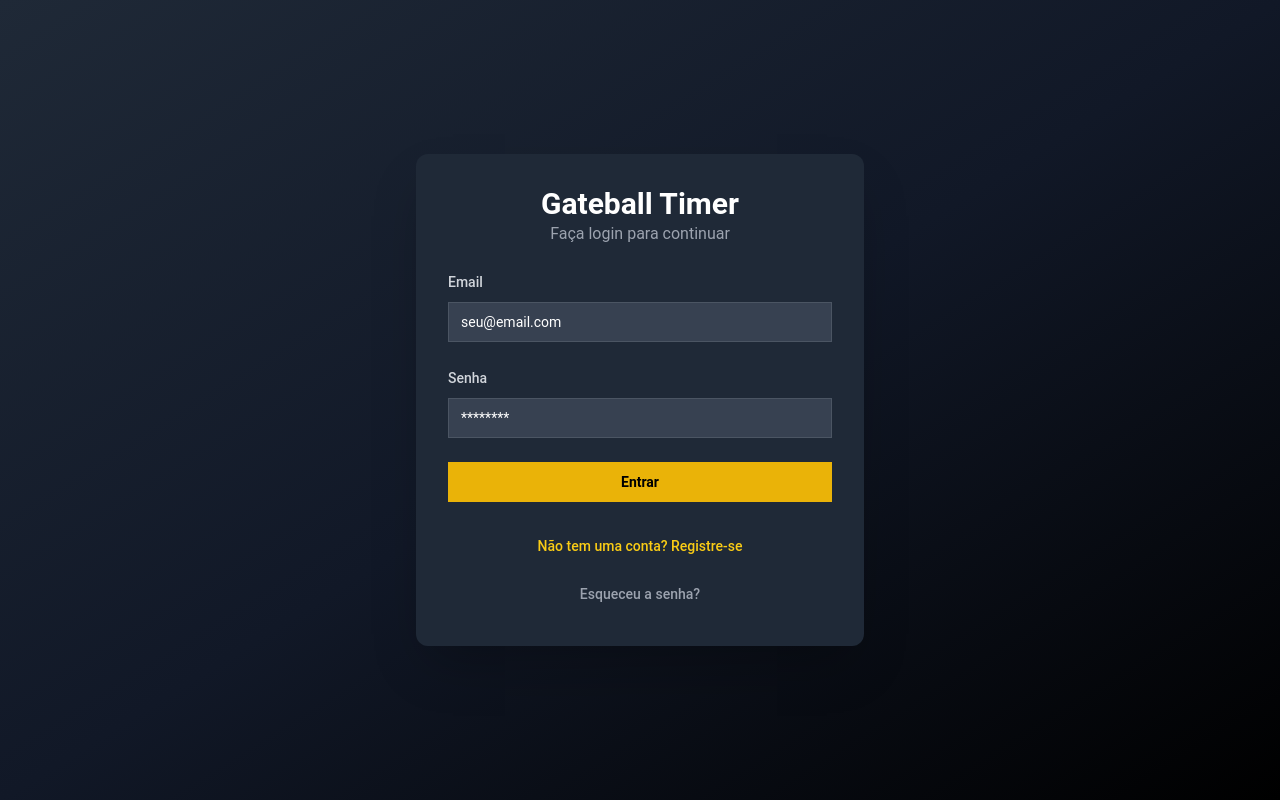
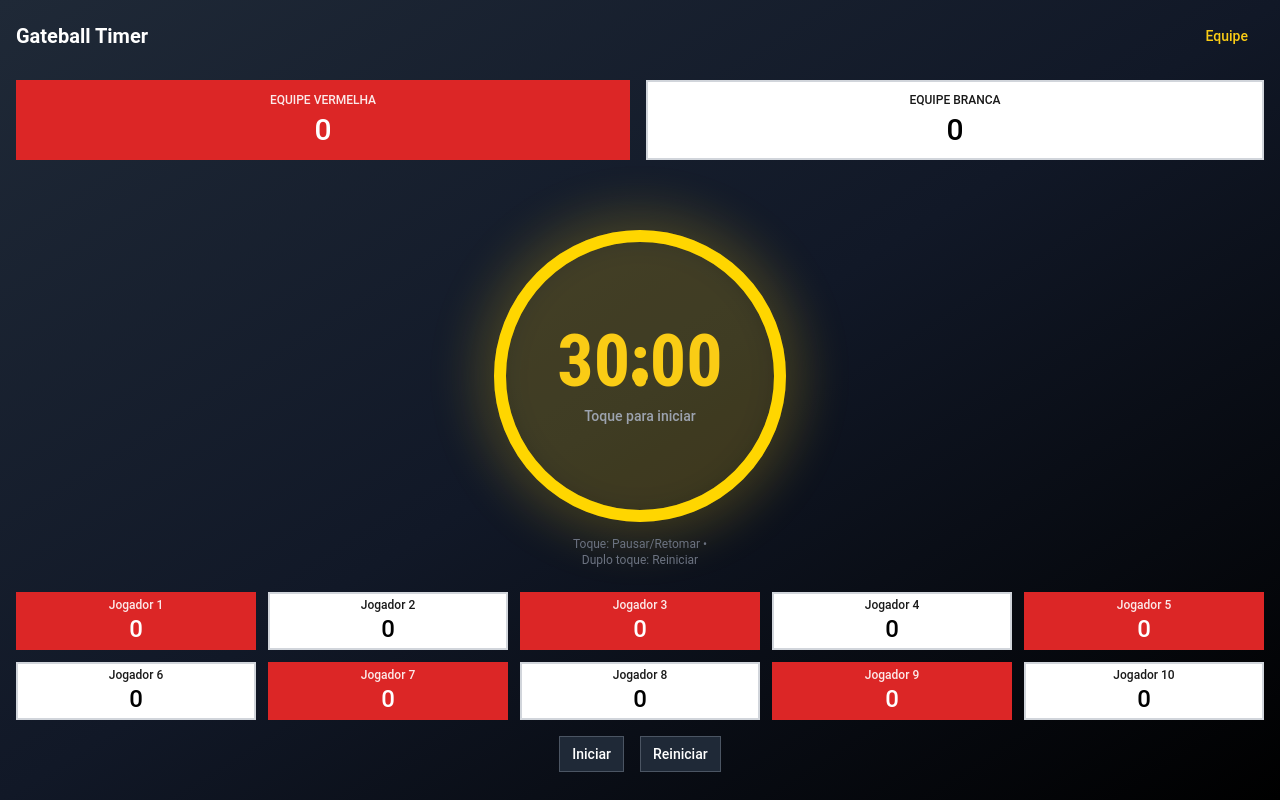
Before and after one commit to satochi-yamamoto/timergateBall-web, a React (Vite) app: page / in a window 1280 px wide. Before the commit this address led to /auth. Built offline with nearby package versions, Linux system fonts and the light colour scheme.

Commit message:
Add visitor mode home screen

```diff
--- a/src/App.jsx
+++ b/src/App.jsx
@@ -4,6 +4,7 @@ import { Helmet } from 'react-helmet';
 import { BrowserRouter as Router, Routes, Route, Navigate } from 'react-router-dom';
 import { useAuth } from '@/contexts/SupabaseAuthContext.jsx';
 import GameScreen from '@/components/GameScreen.jsx';
+import HomeScreen from '@/screens/HomeScreen.jsx';
 import AuthScreen from '@/screens/AuthScreen';
 import LobbyScreen from '@/screens/LobbyScreen';
 import ManageTeamScreen from '@/screens/ManageTeamScreen';
@@ -34,7 +35,7 @@ function App() {
       <Router>
         <GameProvider>
           <Routes>
-            <Route path="/auth" element={!session ? <AuthScreen /> : <Navigate to="/" />} />
+            <Route path="/auth" element={!session ? <AuthScreen /> : <Navigate to="/lobby" />} />
             <Route
               path="/game/:gameId"
               element={
@@ -62,14 +63,18 @@ function App() {
             <Route path="/privacy-policy" element={<PrivacyPolicy />} />
             <Route path="/terms-of-service" element={<TermsOfService />} />
             <Route
-              path="/"
+              path="/lobby"
               element={
                 <ProtectedRoute>
                   <LobbyScreen />
                 </ProtectedRoute>
               }
             />
-            <Route path="*" element={<Navigate to={session ? "/" : "/auth"} />} />
+            <Route
+              path="/"
+              element={session ? <Navigate to="/lobby" /> : <HomeScreen />}
+            />
+            <Route path="*" element={<Navigate to={session ? "/lobby" : "/auth"} />} />
           </Routes>
         </GameProvider>
         <Footer />
--- /dev/null
+++ b/src/hooks/useLocalGame.js
@@ -0,0 +1,66 @@
+import { useState, useEffect, useRef, useCallback } from 'react';
+
+const initScores = () => {
+  const s = {};
+  for (let i = 1; i <= 10; i++) s[i] = 0;
+  return s;
+};
+
+export const useLocalGame = () => {
+  const [status, setStatus] = useState('lobby');
+  const [timeLeft, setTimeLeft] = useState(1800);
+  const [scores, setScores] = useState(initScores);
+  const timerRef = useRef(null);
+
+  const teamScores = {
+    red: Object.entries(scores).filter(([id]) => parseInt(id) % 2 === 1).reduce((s, [,v]) => s + v, 0),
+    white: Object.entries(scores).filter(([id]) => parseInt(id) % 2 === 0).reduce((s, [,v]) => s + v, 0)
+  };
+
+  const startGame = useCallback(() => {
+    if (status === 'lobby' || status === 'paused') setStatus('running');
+  }, [status]);
+
+  const pauseGame = useCallback(() => {
+    if (status === 'running') setStatus('paused');
+  }, [status]);
+
+  const resetGame = useCallback(() => {
+    setStatus('lobby');
+    setTimeLeft(1800);
+    setScores(initScores());
+  }, []);
+
+  const updatePlayerScore = useCallback((playerId) => {
+    const sequence = [1,2,3,5];
+    setScores(prev => {
+      const current = prev[playerId];
+      const next = current === 5 ? 0 : sequence[(sequence.indexOf(current) + 1) % sequence.length];
+      return { ...prev, [playerId]: next };
+    });
+  }, []);
+
+  useEffect(() => {
+    if (status === 'running') {
+      timerRef.current = setInterval(() => {
+        setTimeLeft(t => (t > 0 ? t - 1 : 0));
+      }, 1000);
+    } else {
+      clearInterval(timerRef.current);
+    }
+    return () => clearInterval(timerRef.current);
+  }, [status]);
+
+  return {
+    loading: false,
+    error: null,
+    status,
+    timeLeft,
+    playerScores: scores,
+    teamScores,
+    startGame,
+    pauseGame,
+    resetGame,
+    updatePlayerScore,
+  };
+};
--- /dev/null
+++ b/src/screens/HomeScreen.jsx
@@ -0,0 +1,66 @@
+import React from 'react';
+import { useNavigate } from 'react-router-dom';
+import Timer from '@/components/Timer';
+import PlayerScore from '@/components/PlayerScore';
+import TeamScore from '@/components/TeamScore';
+import { Button } from '@/components/ui/button';
+import { useLocalGame } from '@/hooks/useLocalGame';
+
+const HomeScreen = () => {
+  const navigate = useNavigate();
+  const {
+    status,
+    timeLeft,
+    playerScores,
+    teamScores,
+    startGame,
+    pauseGame,
+    resetGame,
+    updatePlayerScore
+  } = useLocalGame();
+
+  const handleTimer = () => {
+    if (status === 'running') pauseGame();
+    else startGame();
+  };
+
+  return (
+    <div className="min-h-screen w-screen overflow-y-auto bg-gradient-to-br from-gray-800 via-gray-900 to-black flex flex-col p-2 sm:p-4 gap-4">
+      <header className="flex justify-between items-center text-white mb-2">
+        <h1 className="text-xl font-bold">Gateball Timer</h1>
+        <Button variant="ghost" className="text-yellow-400" onClick={() => navigate('/auth')}>Equipe</Button>
+      </header>
+      <div className="flex gap-2 sm:gap-4 h-16 sm:h-20">
+        <TeamScore team="red" score={teamScores.red} label="EQUIPE VERMELHA" />
+        <TeamScore team="white" score={teamScores.white} label="EQUIPE BRANCA" />
+      </div>
+      <div className="flex-1 flex items-center justify-center">
+        <Timer timeLeft={timeLeft} gameState={status} onClick={handleTimer} />
+      </div>
+      <div className="grid grid-cols-5 grid-rows-2 gap-2 sm:gap-3 h-28 sm:h-32">
+        {Object.keys(playerScores).map(pId => {
+          const id = parseInt(pId, 10);
+          return (
+            <PlayerScore
+              key={id}
+              playerId={id}
+              score={playerScores[id]}
+              isRedTeam={id % 2 === 1}
+              onClick={() => updatePlayerScore(id)}
+            />
+          );
+        })}
+      </div>
+      <div className="flex justify-center gap-2 sm:gap-4 h-10 sm:h-12">
+        <Button variant="outline" size="sm" onClick={handleTimer} className="bg-gray-800 border-gray-600 text-white hover:bg-gray-700">
+          {status === 'running' ? 'Pausar' : 'Iniciar'}
+        </Button>
+        <Button variant="outline" size="sm" onClick={resetGame} className="bg-gray-800 border-gray-600 text-white hover:bg-gray-700">
+          Reiniciar
+        </Button>
+      </div>
+    </div>
+  );
+};
+
+export default HomeScreen;
```
